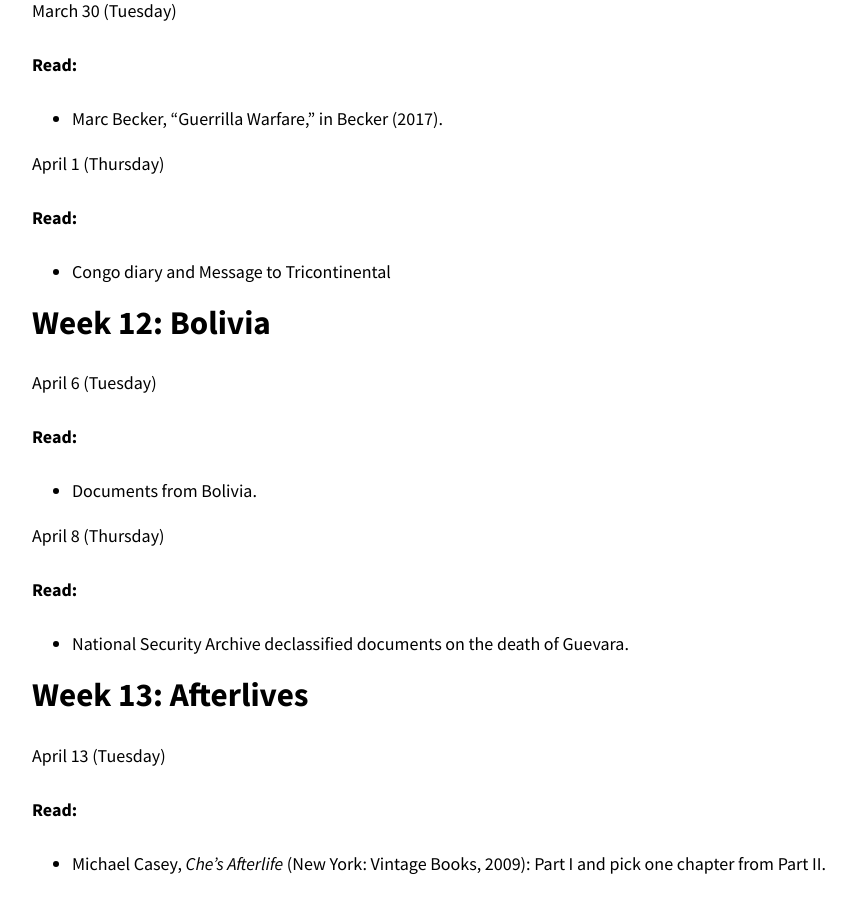
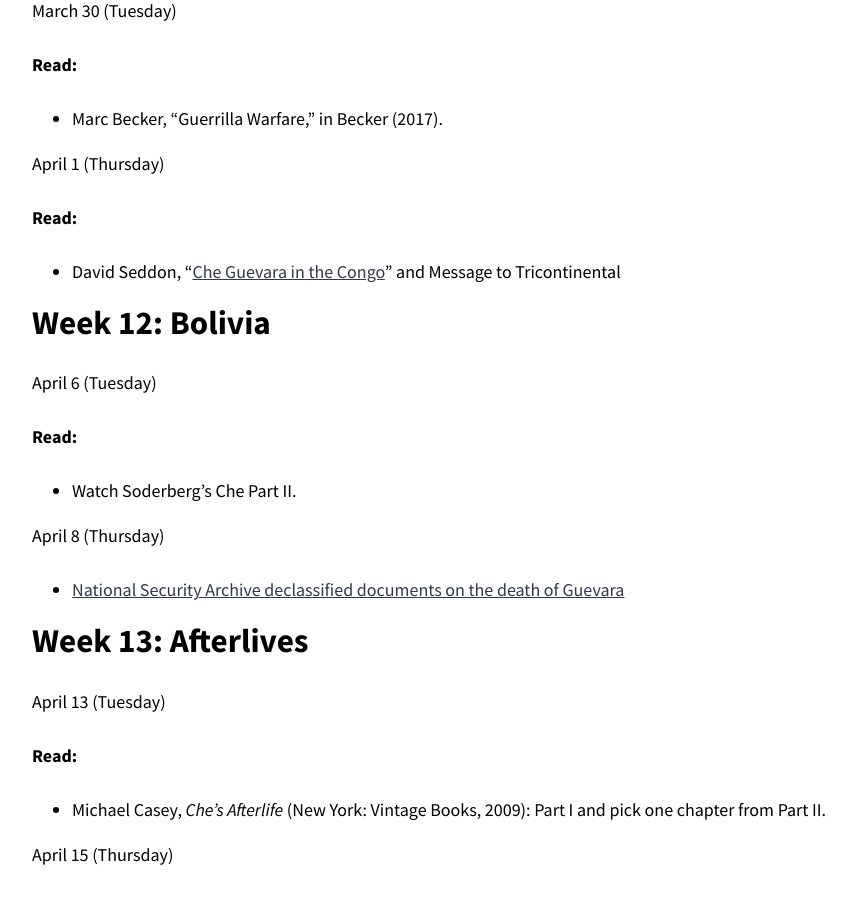
Before and after one commit to chadblack/299, a Jekyll site: the page built from calendar.md, in a window 1280 px wide and 900 px high, scrolled down 5146 px. Shown: the whole window, without its empty margins (114-969 px from the left). Built offline with Jekyll 4.4.1, drawn with Linux system fonts in a browser that asks for light colours; nearby versions of some CDN libraries.

Commit message:
small changes

```diff
--- a/calendar.md
+++ b/calendar.md
@@ -207,7 +207,8 @@ April 1 (Thursday)
 
 **Read:**
 
-* Congo diary and Message to Tricontinental
+* David Seddon, "[Che Guevara in the
+  Congo](https://www.jacobinmag.com/2017/04/che-guevara-cuba-castro-congo-patrice-lumumba-colonialism)" and Message to Tricontinental
 
 # Week 12: Bolivia
 
@@ -215,13 +216,14 @@ April 6 (Tuesday)
 
 **Read:**
 
-* Documents from Bolivia.
+* Watch Soderberg's Che Part II.
 
 April 8 (Thursday)
 
-**Read:**
+* [National Security Archive declassified documents on the death of
+  Guevara](https://nsarchive2.gwu.edu/NSAEBB/NSAEBB5/)
 
-* National Security Archive declassified documents on the death of Guevara.
+
 
 # Week 13: Afterlives
 
```
